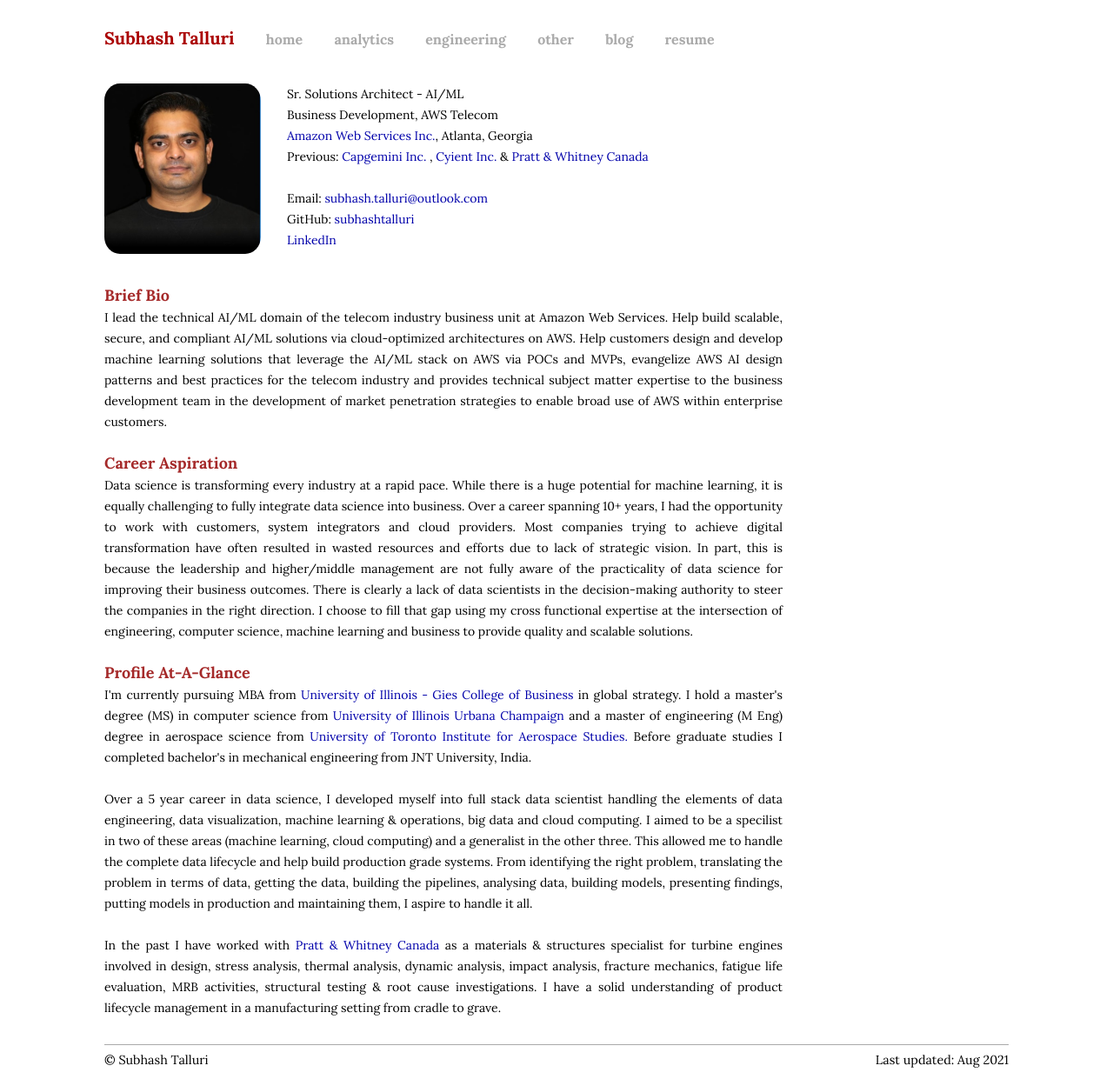
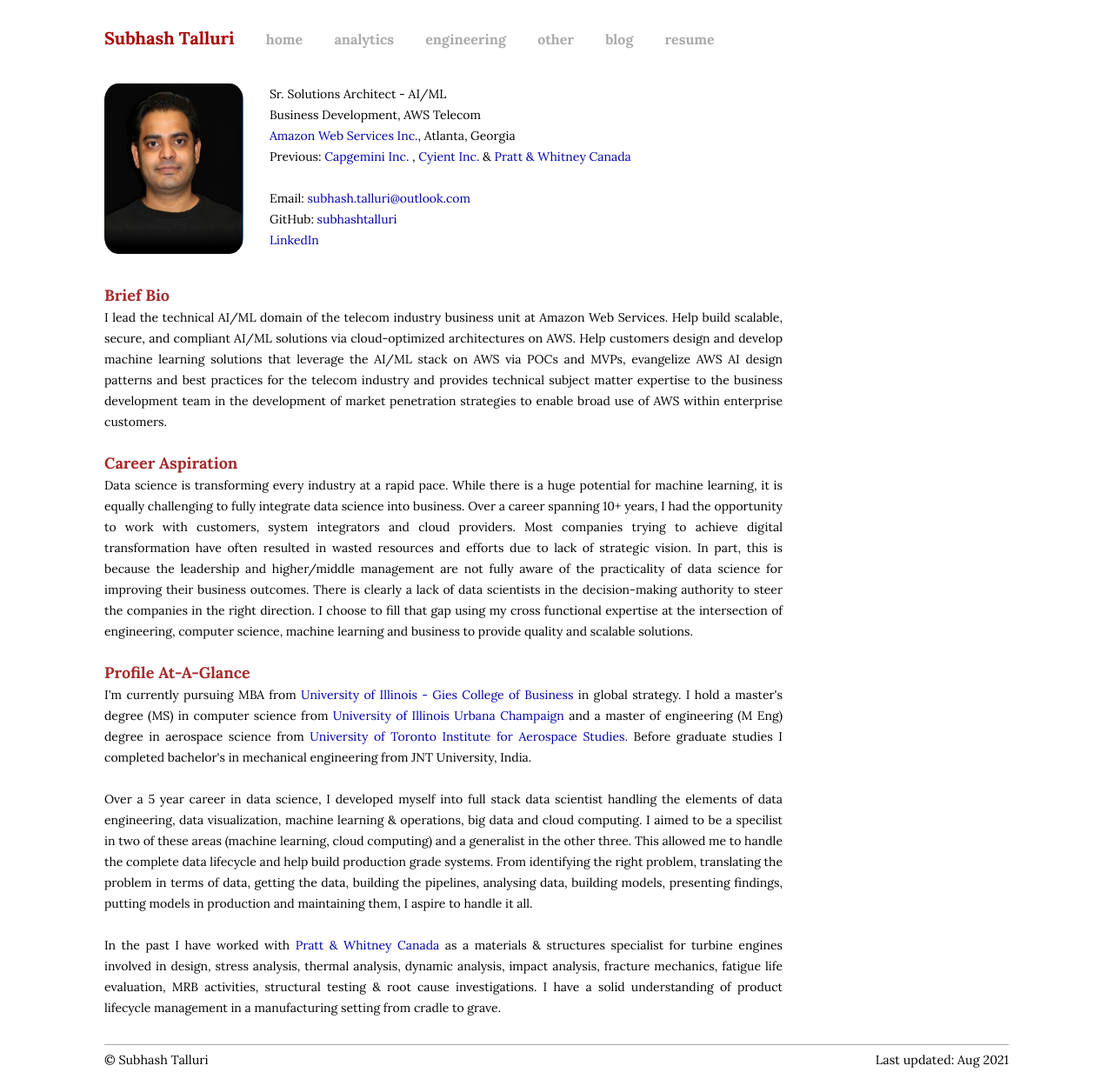
Before and after one commit to subhashtalluri/subhashtalluri.github.io, a Jekyll site: the page built from index.md, in a window 1280 px wide. Shown: the whole page at 87% size. Built offline with Jekyll 4.4.1, drawn with Linux system fonts in a browser that asks for light colours.

Commit message:
update 9

```diff
--- a/_layouts/home.html
+++ b/_layouts/home.html
@@ -9,7 +9,7 @@
             <div class="content">
               <div class="banner">
                 <div class="photo">
-                  <img src="/assets/me.jpg" width="180px" height="196px">
+                  <img src="/assets/me.jpg" width="160px" height="196px">
                 </div>
                 <div class="contact">
                   Sr. Solutions Architect - AI/ML <br>
```
